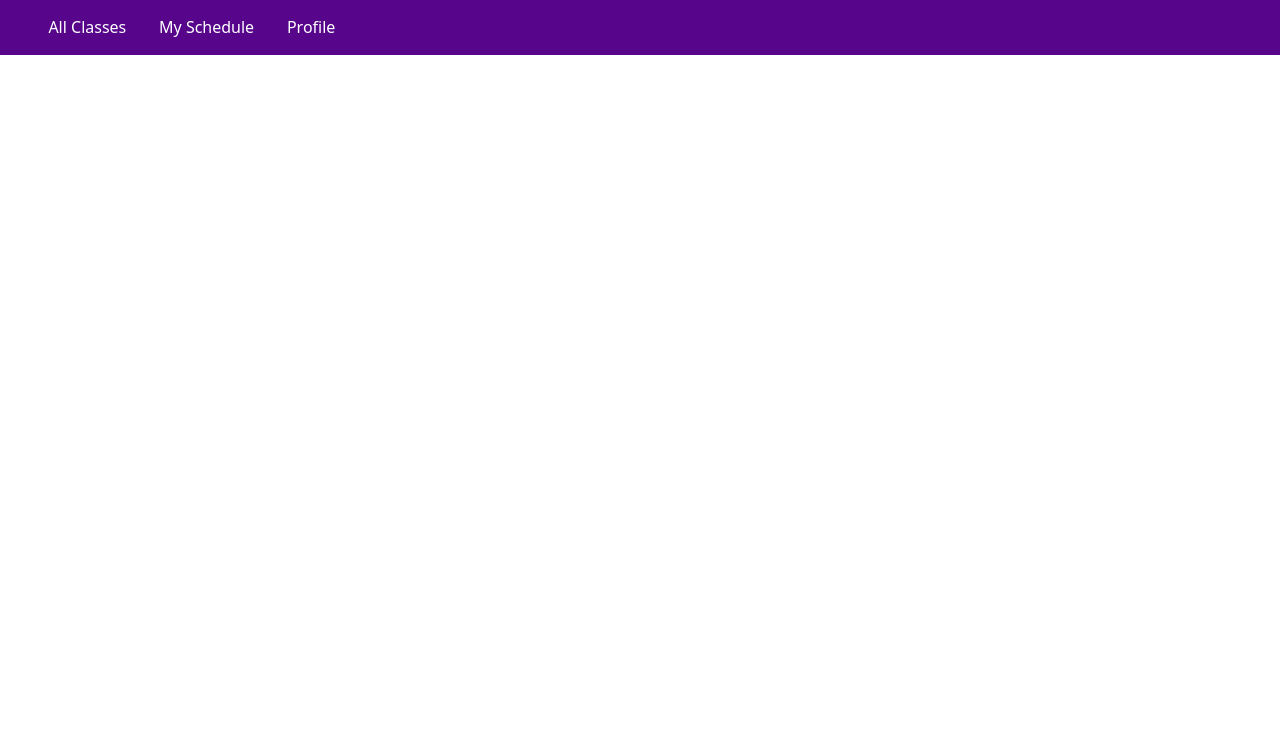
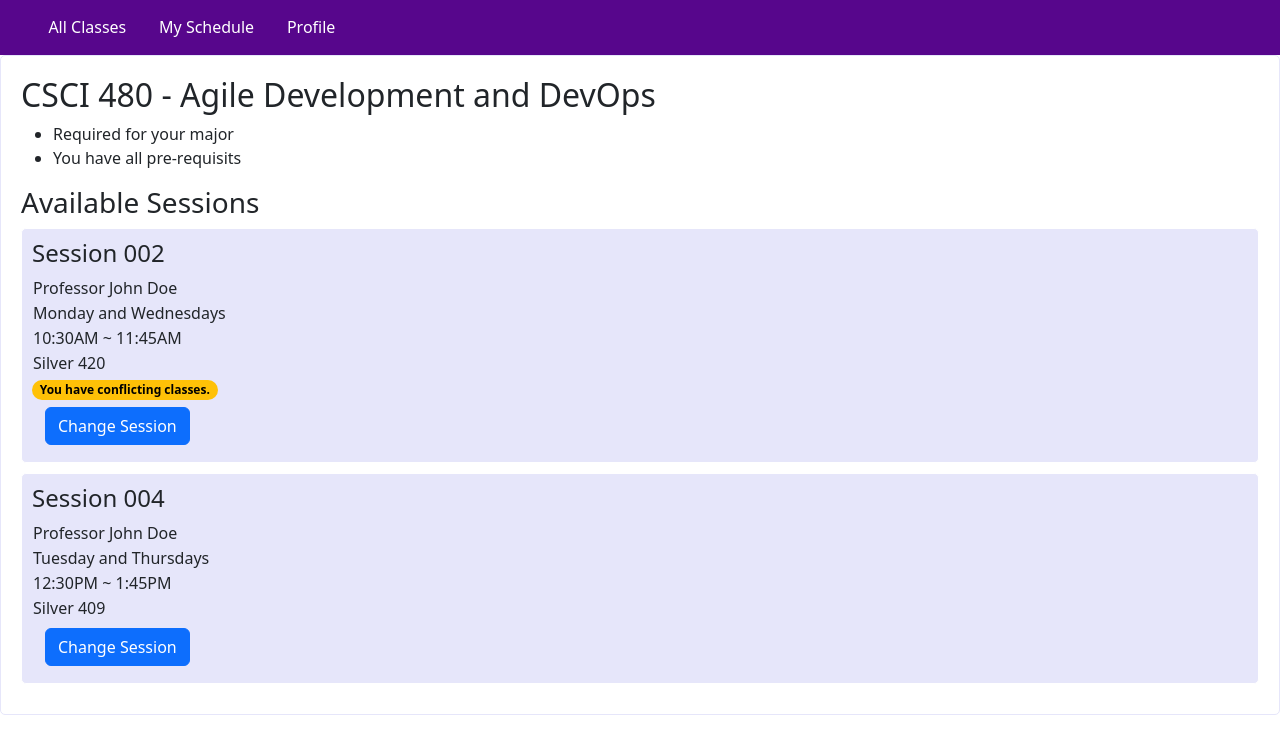
Before and after one commit to agiledev-students-fall2022/final-project-team-nyu-course-coordinator, a React (Create React App) app in the folder front-end/: page /change-session.js in a window 1280 px wide. Shown: the top 754 px of the page. Built offline with nearby package versions, Linux system fonts and the light colour scheme.

Commit message:
add/ delete class

```diff
--- a/front-end/src/AllClasses.js
+++ b/front-end/src/AllClasses.js
@@ -1,7 +1,6 @@
 import React from 'react';
 import "bootstrap/dist/css/bootstrap.min.css";
 import AddClassPopup from './Components/AddClassPopup.js';
-import SortCart from './sort-cart';
 import SortBy from './Components/SortBy.js';
 
 export default function AllClasses() {
@@ -12,6 +11,14 @@ export default function AllClasses() {
       <h1 className="text-center p-5">All Classes</h1>
       <SortBy/>
       <br />
+
+      <a href="/edit-cart.js">
+        <button className="add-delete-btn">Add or Delete</button>
+      </a>
+      <br />
+      <br />
+
+
       <div className="scheduleBox">
         <h2>CSCI 480 - Agile Development and DevOps</h2>
         <ul>
@@ -26,6 +33,8 @@ export default function AllClasses() {
           <p className="sessionInfo">10:30AM ~ 11:45AM</p>
           <p className="sessionInfo">Silver 420</p>
           <span className="badge rounded-pill text-bg-warning">You have conflicting classes.</span>
+          <br />
+          <AddClassPopup/>
 
         </div>
         <div className="sessions">
@@ -75,6 +84,8 @@ export default function AllClasses() {
           <p className="sessionInfo">10:30AM ~ 11:45AM</p>
           <p className="sessionInfo">Silver 420</p>
           <span className="badge rounded-pill text-bg-danger">You don't have all the pre-requisites.</span>
+
+
         </div>
         <div className="sessions">
           <h4>Session 004</h4>
--- a/front-end/src/App.css
+++ b/front-end/src/App.css
@@ -151,6 +151,18 @@ th, td {
   margin: 10px;
 }
 
+.add-delete-btn {
+  display: inline-block;
+  border: 1px solid white;
+  background-color: rgb(231, 239, 255);
+  border-radius: 10px;
+  padding: 10px;
+  color: rgb(71, 104, 236);
+  text-align: center;
+  width: 170px;
+  margin: 10px;
+}
+
 .add {
   border: 1px solid white;
   background-color: thistle;
--- a/front-end/src/App.js
+++ b/front-end/src/App.js
@@ -10,6 +10,7 @@ import FilterCart from './filter-cart'
 import Login from "./Login"
 import AllClasses from "./AllClasses";
 import MySchedule from "./MySchedule";
+import ChangeSession from "./change-session.js"
 
 const App = props => {
   return (
@@ -24,6 +25,8 @@ const App = props => {
         <Route path="/AllClasses" element={<AllClasses />} />
         <Route path="/MySchedule" element={<MySchedule />} />
         <Route path="/edit-cart.js" element={<EditCart />} />
+        <Route path="/change-session.js" element={<ChangeSession />} />
+
       </Routes>
     </BrowserRouter>
 
--- a/front-end/src/Components/SessionChangePopup.js
+++ b/front-end/src/Components/SessionChangePopup.js
@@ -1,7 +1,6 @@
 import React, { useState } from 'react';
 import Button from 'react-bootstrap/Button';
 import Modal from 'react-bootstrap/Modal';
-import EditCart from '../edit-cart';
 
 function SessionChangePopup() {
   const [show, setShow] = useState(false);
@@ -10,9 +9,10 @@ function SessionChangePopup() {
   const handleShow = () => setShow(true);
 
 
+
   return (
     <>
-      <Button variant="primary" onClick={handleShow} href="/edit-cart.js">
+      <Button variant="primary" onClick={handleShow} href="ChangeSession">
         Change Session
       </Button>
 
--- a/front-end/src/MySchedule.js
+++ b/front-end/src/MySchedule.js
@@ -1,8 +1,7 @@
 import React from 'react';
 import "bootstrap/dist/css/bootstrap.min.css";
 import RemoveClassPopup from './Components/RemoveClassPopup.js';
-import SessionChangePopup from './Components/SessionChangePopup.js';
-import EditCart from './edit-cart.js';
+import ChangeSession from './change-session.js';
 
 export default function Profile() {
 
@@ -233,8 +232,9 @@ export default function Profile() {
           <p className="sessionInfo">Monday and Wednesdays</p>
           <p className="sessionInfo">9AM ~ 10AM</p>
           <p className="sessionInfo">Silver 420</p>
-          <div className="btn" onClick={EditCart}>
-            <SessionChangePopup />
+
+          <div className="btn">
+            <ChangeSession />
           </div>
           <div className="btn">
             <RemoveClassPopup/>
@@ -249,7 +249,7 @@ export default function Profile() {
           <p className="sessionInfo">12PM ~ 1PM</p>
           <p className="sessionInfo">Silver 409</p>
           <div className="btn">
-            <SessionChangePopup/>
+            <ChangeSession />
           </div>
           <div className="btn">
             <RemoveClassPopup/>
--- /dev/null
+++ b/front-end/src/change-session.js
@@ -0,0 +1,42 @@
+import React, {useState} from 'react';
+import "bootstrap/dist/css/bootstrap.min.css";
+import SessionChangePopup from './Components/SessionChangePopup.js';
+
+export default function ChangeSession() {
+  const [replace, setReplace] = useState(false)
+
+  return (
+
+    <div className="scheduleBox">
+            <h2>CSCI 480 - Agile Development and DevOps</h2>
+            <ul>
+                <li>Required for your major</li>
+                <li>You have all pre-requisits</li>
+            </ul>
+            <h3>Available Sessions</h3>
+            <div className="sessions">
+            <h4>Session 002</h4>
+            <p className="sessionInfo">Professor John Doe</p>
+            <p className="sessionInfo">Monday and Wednesdays</p>
+            <p className="sessionInfo">10:30AM ~ 11:45AM</p>
+            <p className="sessionInfo">Silver 420</p>
+            <span className="badge rounded-pill text-bg-warning">You have conflicting classes.</span>
+            <br />
+            <div className="btn">
+                <SessionChangePopup/>
+            </div>
+
+            </div>
+            <div className="sessions">
+            <h4>Session 004</h4>
+            <p className="sessionInfo">Professor John Doe</p>
+            <p className="sessionInfo">Tuesday and Thursdays</p>
+            <p className="sessionInfo">12:30PM ~ 1:45PM</p>
+            <p className="sessionInfo">Silver 409</p>
+            <div className="btn">
+                <SessionChangePopup/>
+            </div>
+        </div>
+    </div>
+  )
+}
```
